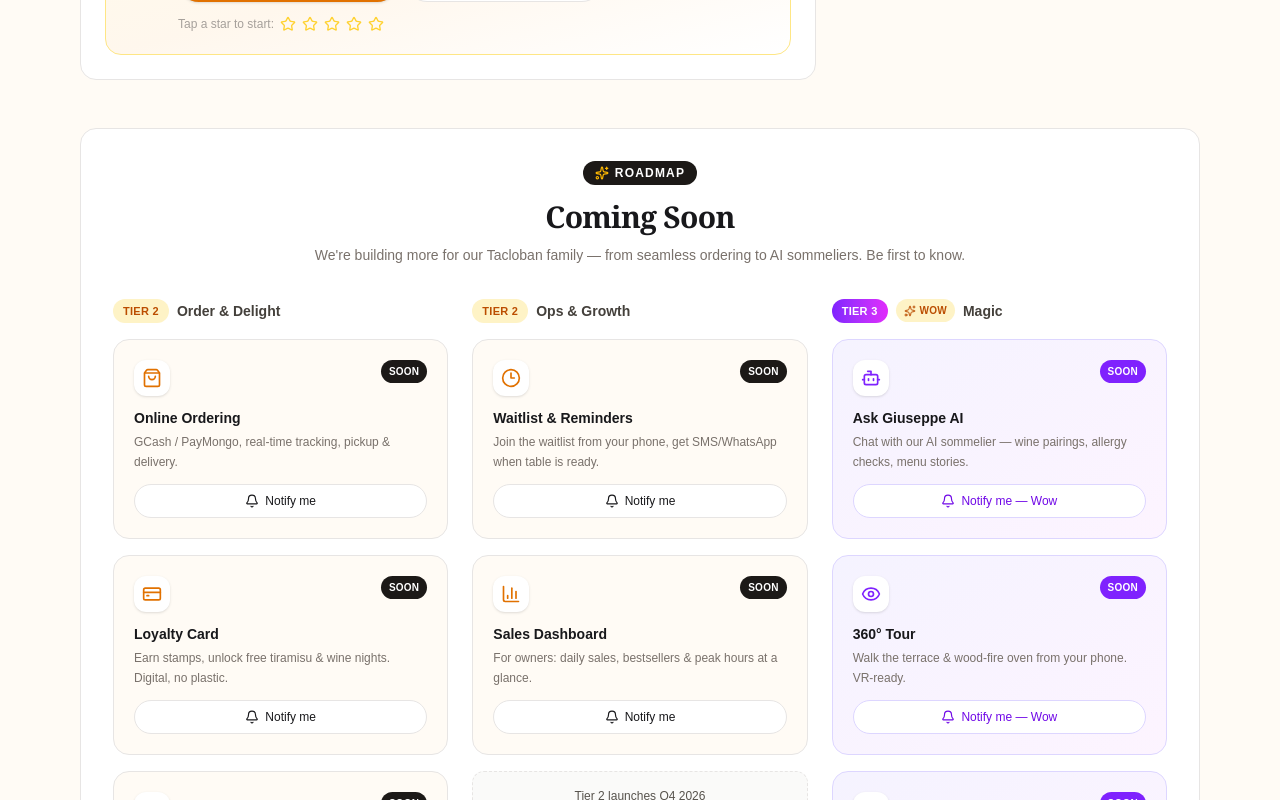
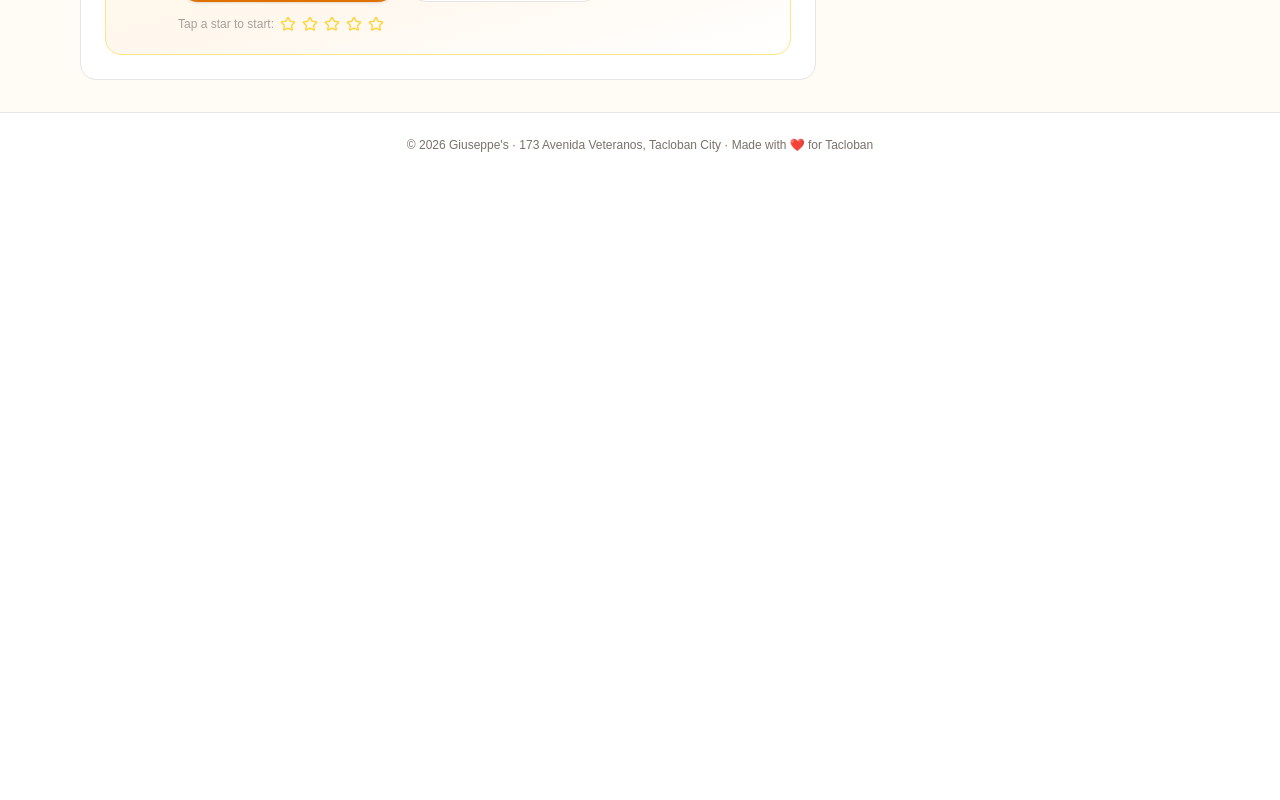
Before and after one commit to Jorayyy/giusseppe, a Next.js app: page / in a window 1280 px wide. Shown: the part 2900-3700 px from the top of the page. After the commit the page ends 3077 px from the top, so only its background shows below. Built offline with nearby package versions, Linux system fonts and the light colour scheme.

Commit message:
chore: hide roadmap section temporarily

```diff
--- a/src/components/restaurant-page.tsx
+++ b/src/components/restaurant-page.tsx
@@ -71,7 +71,7 @@ export default function RestaurantPage() {
           </div>
         </div>
 
-        <Roadmap onToast={showToast} />
+        {/* <Roadmap onToast={showToast} /> */}
       </main>
 
       <Footer />
```
